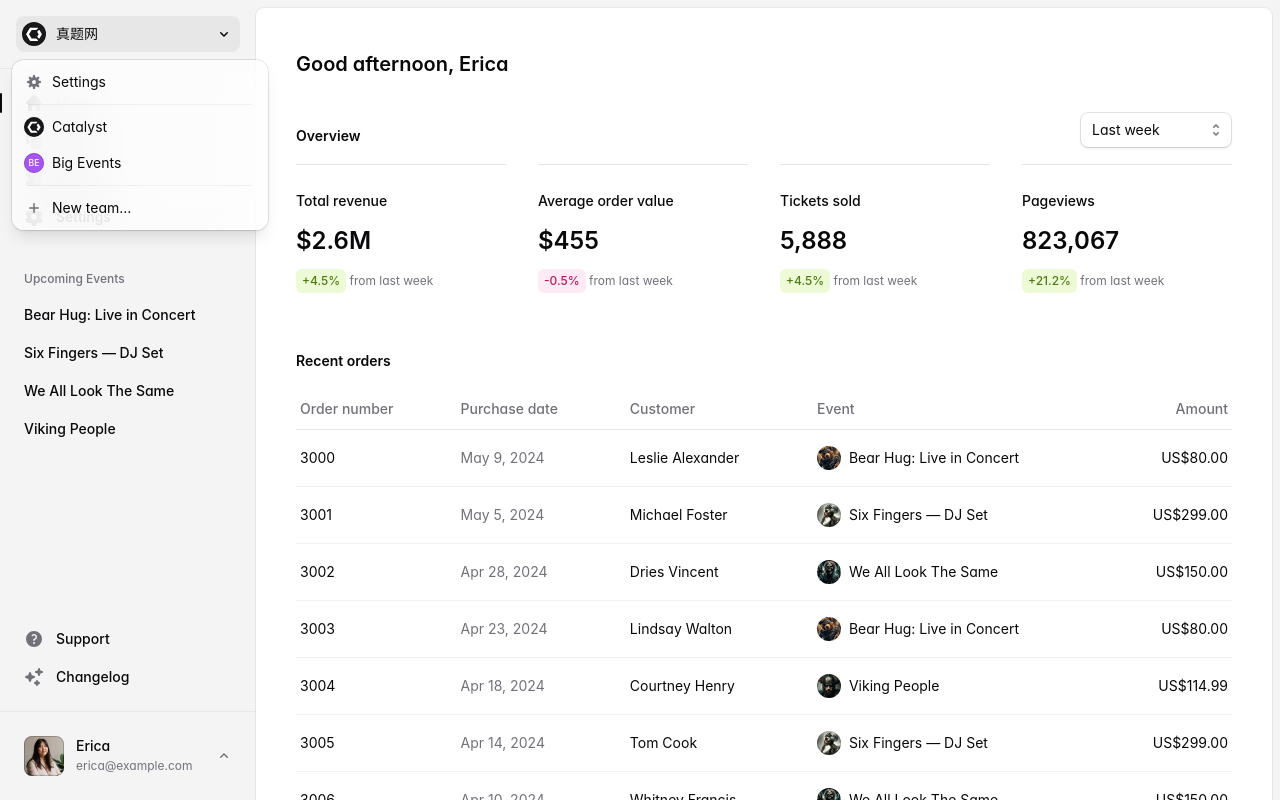
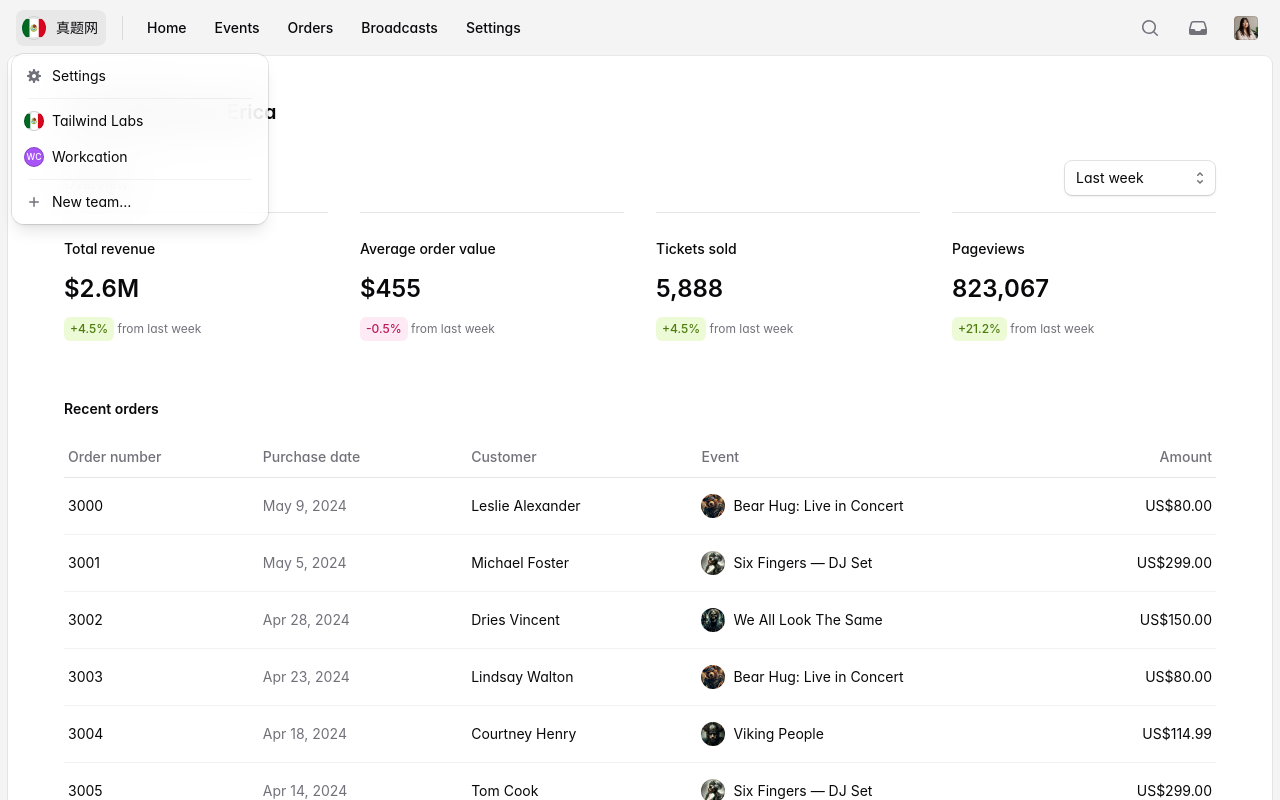
Before and after one commit to Edward-Gavin/zhenti-front, a Next.js app: page / in a window 1280 px wide. Both pictures are taken after a click on the button "真题网". Shown: the top 800 px of the page. Built offline with nearby package versions, Linux system fonts and the light colour scheme; a web font is replaced by a local one.

Commit message:
feat: modified stacked layout

```diff
--- a/src/app/application-layout.tsx
+++ b/src/app/application-layout.tsx
@@ -9,7 +9,14 @@ import {
   DropdownLabel,
   DropdownMenu,
 } from '@/components/dropdown'
-import { Navbar, NavbarItem, NavbarSection, NavbarSpacer } from '@/components/navbar'
+import {
+  Navbar,
+  NavbarItem,
+  NavbarSection,
+  NavbarSpacer,
+  NavbarLabel,
+  NavbarDivider
+} from '@/components/navbar'
 import {
   Sidebar,
   SidebarBody,
@@ -32,16 +39,11 @@ import {
   PlusIcon,
   ShieldCheckIcon,
   UserCircleIcon,
+  UserIcon
 } from '@heroicons/react/16/solid'
-import {
-  Cog6ToothIcon,
-  HomeIcon,
-  QuestionMarkCircleIcon,
-  SparklesIcon,
-  Square2StackIcon,
-  TicketIcon,
-} from '@heroicons/react/20/solid'
 import { usePathname } from 'next/navigation'
+import { StackedLayout } from '@/components/stacked-layout'
+import { InboxIcon, MagnifyingGlassIcon } from '@heroicons/react/20/solid'
 
 function AccountDropdownMenu({ anchor }: { anchor: 'top start' | 'bottom end' }) {
   return (
@@ -68,6 +70,39 @@ function AccountDropdownMenu({ anchor }: { anchor: 'top start' | 'bottom end' })
   )
 }
 
+function TeamDropdownMenu() {
+  return (
+    <DropdownMenu className="min-w-80 lg:min-w-64" anchor="bottom start">
+      <DropdownItem href="/teams/1/settings">
+        <Cog8ToothIcon />
+        <DropdownLabel>Settings</DropdownLabel>
+      </DropdownItem>
+      <DropdownDivider />
+      <DropdownItem href="/teams/1">
+        <Avatar slot="icon" src="/flags/mx.svg" />
+        <DropdownLabel>Tailwind Labs</DropdownLabel>
+      </DropdownItem>
+      <DropdownItem href="/teams/2">
+        <Avatar slot="icon" initials="WC" className="bg-purple-500 text-white" />
+        <DropdownLabel>Workcation</DropdownLabel>
+      </DropdownItem>
+      <DropdownDivider />
+      <DropdownItem href="/teams/create">
+        <PlusIcon />
+        <DropdownLabel>New team&hellip;</DropdownLabel>
+      </DropdownItem>
+    </DropdownMenu>
+  )
+}
+
+const navItems = [
+  { label: 'Home', url: '/' },
+  { label: 'Events', url: '/events' },
+  { label: 'Orders', url: '/orders' },
+  { label: 'Broadcasts', url: '/broadcasts' },
+  { label: 'Settings', url: '/settings' },
+]
+
 export function ApplicationLayout({
   events,
   children,
@@ -78,16 +113,61 @@ export function ApplicationLayout({
   let pathname = usePathname()
 
   return (
-    <SidebarLayout
+    <StackedLayout
       navbar={
         <Navbar>
+          <Dropdown>
+            <DropdownButton as={NavbarItem} className="max-lg:hidden">
+              <Avatar src="/flags/mx.svg" />
+              <NavbarLabel>真题网</NavbarLabel>
+              {/* <ChevronDownIcon /> */}
+            </DropdownButton>
+            <TeamDropdownMenu />
+          </Dropdown>
+          <NavbarDivider className="max-lg:hidden" />
+          <NavbarSection className="max-lg:hidden">
+            {navItems.map(({ label, url }) => (
+              <NavbarItem key={label} href={url}>
+                {label}
+              </NavbarItem>
+            ))}
+          </NavbarSection>
           <NavbarSpacer />
           <NavbarSection>
+            <NavbarItem href="/search" aria-label="Search">
+              <MagnifyingGlassIcon />
+            </NavbarItem>
+            <NavbarItem href="/inbox" aria-label="Inbox">
+              <InboxIcon />
+            </NavbarItem>
             <Dropdown>
               <DropdownButton as={NavbarItem}>
                 <Avatar src="/users/erica.jpg" square />
               </DropdownButton>
-              <AccountDropdownMenu anchor="bottom end" />
+              <DropdownMenu className="min-w-64" anchor="bottom end">
+                <DropdownItem href="/my-profile">
+                  <UserIcon />
+                  <DropdownLabel>My profile</DropdownLabel>
+                </DropdownItem>
+                <DropdownItem href="/settings">
+                  <Cog8ToothIcon />
+                  <DropdownLabel>Settings</DropdownLabel>
+                </DropdownItem>
+                <DropdownDivider />
+                <DropdownItem href="/privacy-policy">
+                  <ShieldCheckIcon />
+                  <DropdownLabel>Privacy policy</DropdownLabel>
+                </DropdownItem>
+                <DropdownItem href="/share-feedback">
+                  <LightBulbIcon />
+                  <DropdownLabel>Share feedback</DropdownLabel>
+                </DropdownItem>
+                <DropdownDivider />
+                <DropdownItem href="/logout">
+                  <ArrowRightStartOnRectangleIcon />
+                  <DropdownLabel>Sign out</DropdownLabel>
+                </DropdownItem>
+              </DropdownMenu>
             </Dropdown>
           </NavbarSection>
         </Navbar>
@@ -96,98 +176,27 @@ export function ApplicationLayout({
         <Sidebar>
           <SidebarHeader>
             <Dropdown>
-              <DropdownButton as={SidebarItem}>
-                <Avatar src="/teams/catalyst.svg" />
-                <SidebarLabel>真题网</SidebarLabel>
+              <DropdownButton as={SidebarItem} className="lg:mb-2.5">
+                <Avatar src="/flags/mx.svg" />
+                <SidebarLabel>Tailwind Labs</SidebarLabel>
                 <ChevronDownIcon />
               </DropdownButton>
-              <DropdownMenu className="min-w-80 lg:min-w-64" anchor="bottom start">
-                <DropdownItem href="/settings">
-                  <Cog8ToothIcon />
-                  <DropdownLabel>Settings</DropdownLabel>
-                </DropdownItem>
-                <DropdownDivider />
-                <DropdownItem href="#">
-                  <Avatar slot="icon" src="/teams/catalyst.svg" />
-                  <DropdownLabel>Catalyst</DropdownLabel>
-                </DropdownItem>
-                <DropdownItem href="#">
-                  <Avatar slot="icon" initials="BE" className="bg-purple-500 text-white" />
-                  <DropdownLabel>Big Events</DropdownLabel>
-                </DropdownItem>
-                <DropdownDivider />
-                <DropdownItem href="#">
-                  <PlusIcon />
-                  <DropdownLabel>New team&hellip;</DropdownLabel>
-                </DropdownItem>
-              </DropdownMenu>
+              <TeamDropdownMenu />
             </Dropdown>
           </SidebarHeader>
-
           <SidebarBody>
             <SidebarSection>
-              <SidebarItem href="/" current={pathname === '/'}>
-                <HomeIcon />
-                <SidebarLabel>Home</SidebarLabel>
-              </SidebarItem>
-              <SidebarItem href="/events" current={pathname.startsWith('/events')}>
-                <Square2StackIcon />
-                <SidebarLabel>Events</SidebarLabel>
-              </SidebarItem>
-              <SidebarItem href="/orders" current={pathname.startsWith('/orders')}>
-                <TicketIcon />
-                <SidebarLabel>Orders</SidebarLabel>
-              </SidebarItem>
-              <SidebarItem href="/settings" current={pathname.startsWith('/settings')}>
-                <Cog6ToothIcon />
-                <SidebarLabel>Settings</SidebarLabel>
-              </SidebarItem>
-            </SidebarSection>
-
-            <SidebarSection className="max-lg:hidden">
-              <SidebarHeading>Upcoming Events</SidebarHeading>
-              {events.map((event) => (
-                <SidebarItem key={event.id} href={event.url}>
-                  {event.name}
+              {navItems.map(({ label, url }) => (
+                <SidebarItem key={label} href={url}>
+                  {label}
                 </SidebarItem>
               ))}
             </SidebarSection>
-
-            <SidebarSpacer />
-
-            <SidebarSection>
-              <SidebarItem href="#">
-                <QuestionMarkCircleIcon />
-                <SidebarLabel>Support</SidebarLabel>
-              </SidebarItem>
-              <SidebarItem href="#">
-                <SparklesIcon />
-                <SidebarLabel>Changelog</SidebarLabel>
-              </SidebarItem>
-            </SidebarSection>
           </SidebarBody>
-
-          <SidebarFooter className="max-lg:hidden">
-            <Dropdown>
-              <DropdownButton as={SidebarItem}>
-                <span className="flex min-w-0 items-center gap-3">
-                  <Avatar src="/users/erica.jpg" className="size-10" square alt="" />
-                  <span className="min-w-0">
-                    <span className="block truncate text-sm/5 font-medium text-zinc-950 dark:text-white">Erica</span>
-                    <span className="block truncate text-xs/5 font-normal text-zinc-500 dark:text-zinc-400">
-                      erica@example.com
-                    </span>
-                  </span>
-                </span>
-                <ChevronUpIcon />
-              </DropdownButton>
-              <AccountDropdownMenu anchor="top start" />
-            </Dropdown>
-          </SidebarFooter>
         </Sidebar>
       }
     >
       {children}
-    </SidebarLayout>
+    </StackedLayout>
   )
 }
```
Also changed, not shown: package.json (+4 -4 lines), 1 other file (tests, documents, lock files or other folders).
